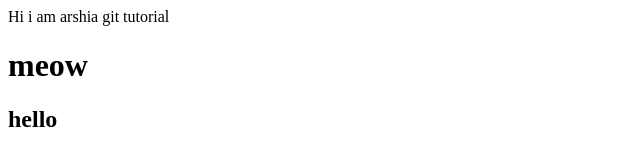
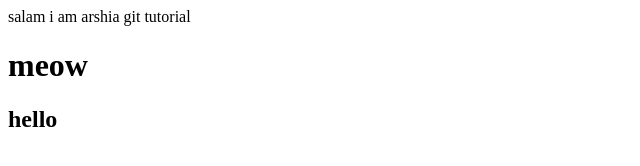
Before and after one commit to arshia0081/shiny-computing-machine, a plain HTML site: page index.html in a window 1280 px wide. Shown: the full height of the page, 0-640 px from the left. Drawn offline with Linux system fonts and the light colour scheme.

Commit message:
change hi to salam

```diff
--- a/index.html
+++ b/index.html
@@ -6,7 +6,7 @@
     <title>Document</title>
 </head>
 <body>
-  Hi i am arshia
+  salam i am arshia
   git tutorial
 
   <h1>meow</h1>
```
